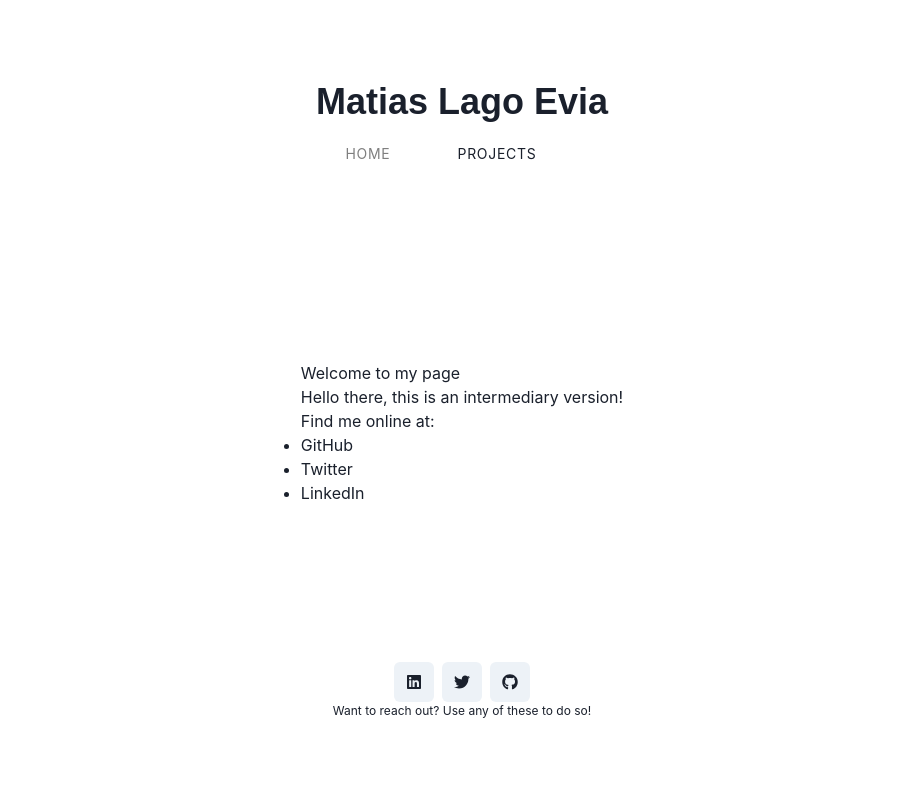
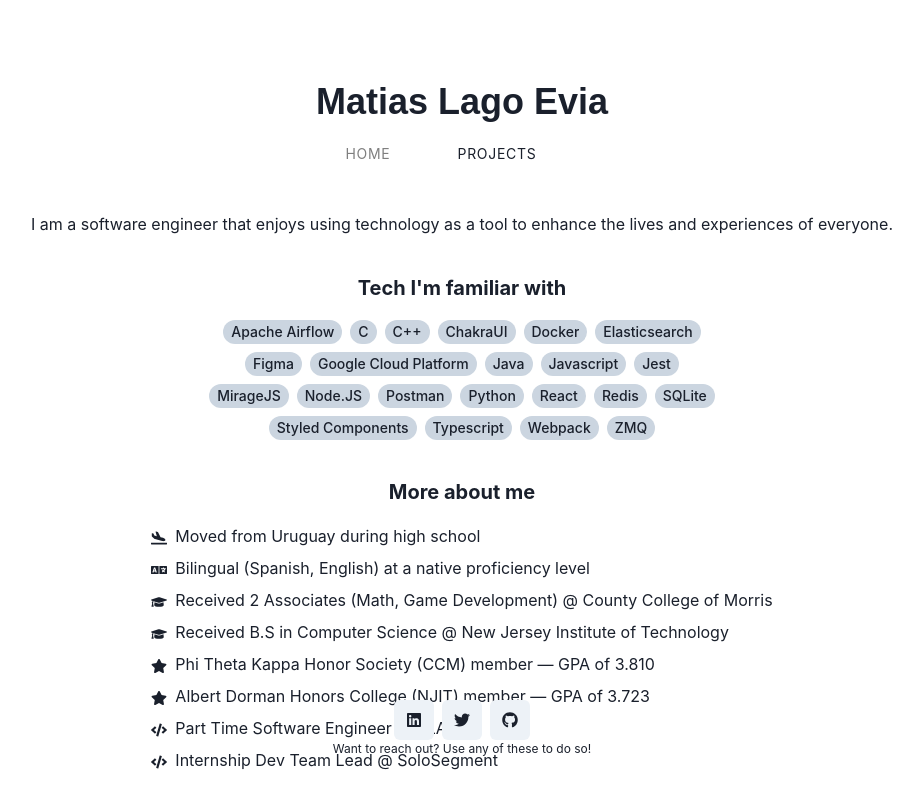
Before and after one commit to tuna33/personal-site, a React app: page / in a window 1280 px wide. Shown: the whole page, without its empty margins (178-1101 px from the left). Built offline with nearby package versions, Linux system fonts and the light colour scheme.

Commit message:
Add basic home page
- Headline
- Familiar tech
- Life facts

```diff
--- a/src/views/Home.tsx
+++ b/src/views/Home.tsx
@@ -1,23 +1,125 @@
 import React from "react";
+import {
+  Flex,
+  Text,
+  Heading,
+  Wrap,
+  Tag,
+  TagLabel,
+  List,
+  ListIcon,
+  ListItem,
+} from "@chakra-ui/react";
+import {
+  FaPlaneArrival as PlaneIcon,
+  FaLanguage as LanguageIcon,
+  FaGraduationCap as GradIcon,
+  FaStar as HonorIcon,
+  FaCode as DevIcon,
+} from "react-icons/fa";
+import { IconType } from "react-icons";
+
+type LifeFact = {
+  brief: string;
+  info: string;
+  icon: IconType;
+};
 
 export const Home: React.FC = () => {
+  const techList = [
+    "Apache Airflow",
+    "C",
+    "C++",
+    "ChakraUI",
+    "Docker",
+    "Elasticsearch",
+    "Figma",
+    "Google Cloud Platform",
+    "Java",
+    "Javascript",
+    "Jest",
+    "MirageJS",
+    "Node.JS",
+    "Postman",
+    "Python",
+    "React",
+    "Redis",
+    "SQLite",
+    "Styled Components",
+    "Typescript",
+    "Webpack",
+    "ZMQ",
+  ];
+  const facts: LifeFact[] = [
+    {
+      brief: "Uruguay move-in",
+      info: "Moved from Uruguay during high school",
+      icon: PlaneIcon,
+    },
+    {
+      brief: "Bilingual",
+      info: "Bilingual (Spanish, English) at a native proficiency level",
+      icon: LanguageIcon,
+    },
+    {
+      brief: "CCM grad",
+      info: "Received 2 Associates (Math, Game Development) @ County College of Morris",
+      icon: GradIcon,
+    },
+    {
+      brief: "NJIT grad",
+      info: "Received B.S in Computer Science @ New Jersey Institute of Technology",
+      icon: GradIcon,
+    },
+    {
+      brief: "CCM honors",
+      info: "Phi Theta Kappa Honor Society (CCM) member — GPA of 3.810",
+      icon: HonorIcon,
+    },
+    {
+      brief: "NJIT honors",
+      info: "Albert Dorman Honors College (NJIT) member — GPA of 3.723",
+      icon: HonorIcon,
+    },
+    {
+      brief: "BLAKFX",
+      info: "Part Time Software Engineer @ BLAXFX",
+      icon: DevIcon,
+    },
+    {
+      brief: "SoloSegment",
+      info: "Internship Dev Team Lead @ SoloSegment",
+      icon: DevIcon,
+    },
+  ];
+
   return (
-    <div>
-      <h1>Welcome to my page</h1>
-      <p>Hello there, this is an intermediary version!</p>
-
-      <p>Find me online at:</p>
-      <ul>
-        <li>
-          <a href="https://github.com/tuna33">GitHub</a>
-        </li>
-        <li>
-          <a href="https://twitter.com/tuna33dev">Twitter</a>
-        </li>
-        <li>
-          <a href="https://linkedin.com/in/matias-engineer">LinkedIn</a>
-        </li>
-      </ul>
-    </div>
+    <Flex h="60vh" flexDir="column" justify="flex-start" align="center">
+      <Text marginBottom="40px">
+        I am a software engineer that enjoys using technology as a tool to
+        enhance the lives and experiences of everyone.
+      </Text>
+      <Heading size="md" marginBottom="20px">
+        Tech I&apos;m familiar with
+      </Heading>
+      <Wrap w="40vw" justify="center" marginBottom="40px">
+        {techList.map((t) => (
+          <Tag key={t} bg="gray.300" borderRadius="full">
+            <TagLabel>{t}</TagLabel>
+          </Tag>
+        ))}
+      </Wrap>
+      <Heading size="md" marginBottom="20px">
+        More about me
+      </Heading>
+      <List spacing={2}>
+        {facts.map((f) => (
+          <ListItem key={f.brief}>
+            <ListIcon as={f.icon} />
+            {f.info}
+          </ListItem>
+        ))}
+      </List>
+    </Flex>
   );
 };
```
